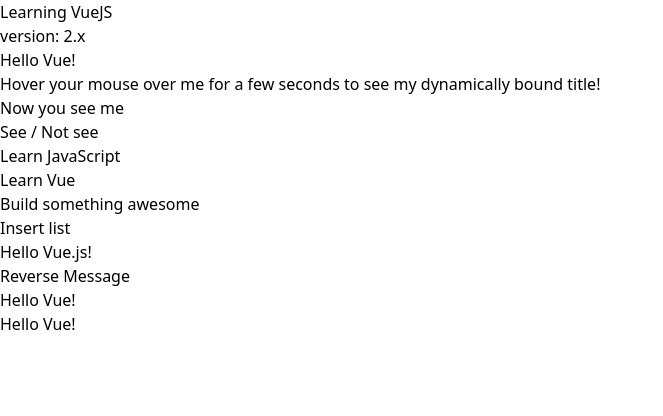
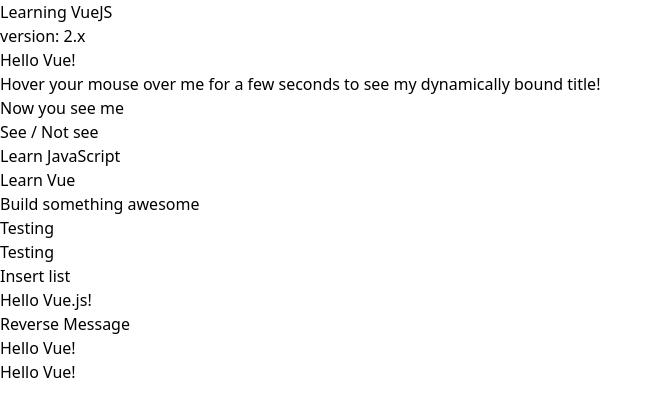
Before and after one commit to evertonlopesc/learning_vuejs, a website: page index.html in a window 1280 px wide. Shown: the whole page, without its empty margins (0-663 px from the left). Drawn offline with nearby package versions, Linux system fonts and the light colour scheme; files that its build step writes are made by us from their sources.

Commit message:
Added item in todo with text_edit more input_button.

```diff
--- a/index.html
+++ b/index.html
@@ -37,6 +37,10 @@
             {{ todo.text }}
           </li>
         </ol>
+      </div>
+      <div>
+        <p>{{ message }}</p>
+        <input v-model="message">
       </div>
       <button v-on:click="insertList">Insert list</button>
     </div>
@@ -90,11 +94,12 @@
             { text: 'Learn JavaScript' },
             { text: 'Learn Vue' },
             { text: 'Build something awesome' }
-          ]
+          ],
+          message: 'Testing'
         },
         methods: {
           insertList: function () {
-            this.todos.push({ text: "Testing" })
+            this.todos.push({ text: this.message })
           }
         }
       })
```
